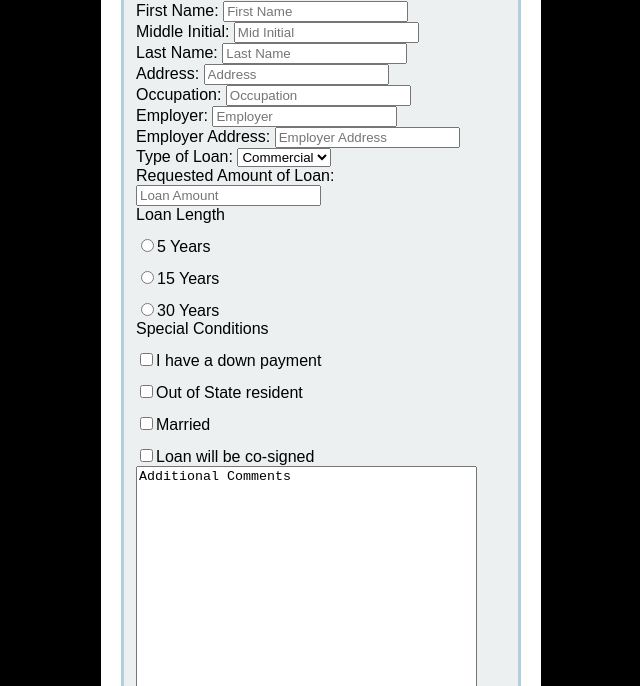
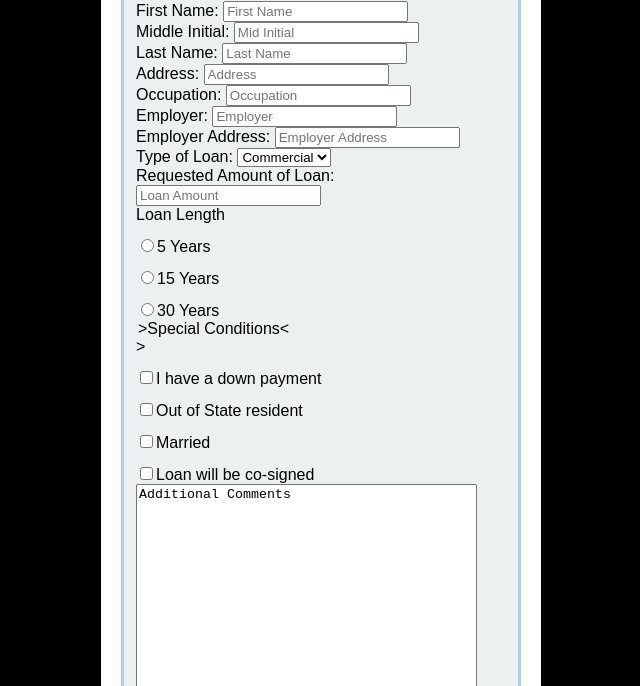
Before and after one commit to cscrocker84/validate-application, a plain HTML site: page index.html in a window 1280 px wide. Shown: the part 114-800 px from the top of the page, without its empty margins (319-959 px from the left). Drawn offline with Linux system fonts and the light colour scheme.

Commit message:
toying with legend

```diff
--- a/index.html
+++ b/index.html
@@ -52,7 +52,7 @@
       <input type="radio" name="loan-length" value="15-years" id="15-years"><label for="15-years">15 Years</label><br>
         <input type="radio" name="loan-length" value="30-years" id="30-years"><label for="30-years">30 Years</label><br>
 
-    <label>Special Conditions</label><br>
+    <legend>>Special Conditions<</legend>><br>
     <input type="checkbox" name="special-conditions" value="down-payment" id="down-payment"><label for="down-payment">I have a down payment</label><br>
     <input type="checkbox" name="special-conditions" value="out-of-state" id="out-of-state"><label for="out-of-state">Out of State resident</label><br>
     <input type="checkbox" name="special-conditions" value="married" id="married"><label for="married">Married</label><br>
```
